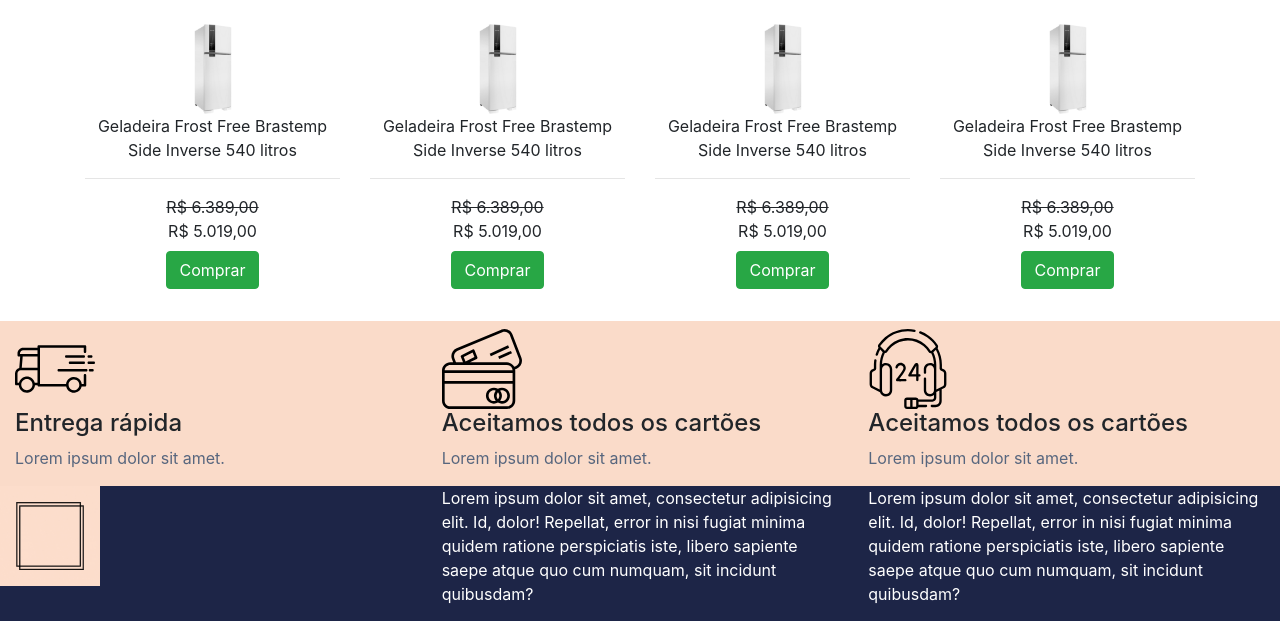
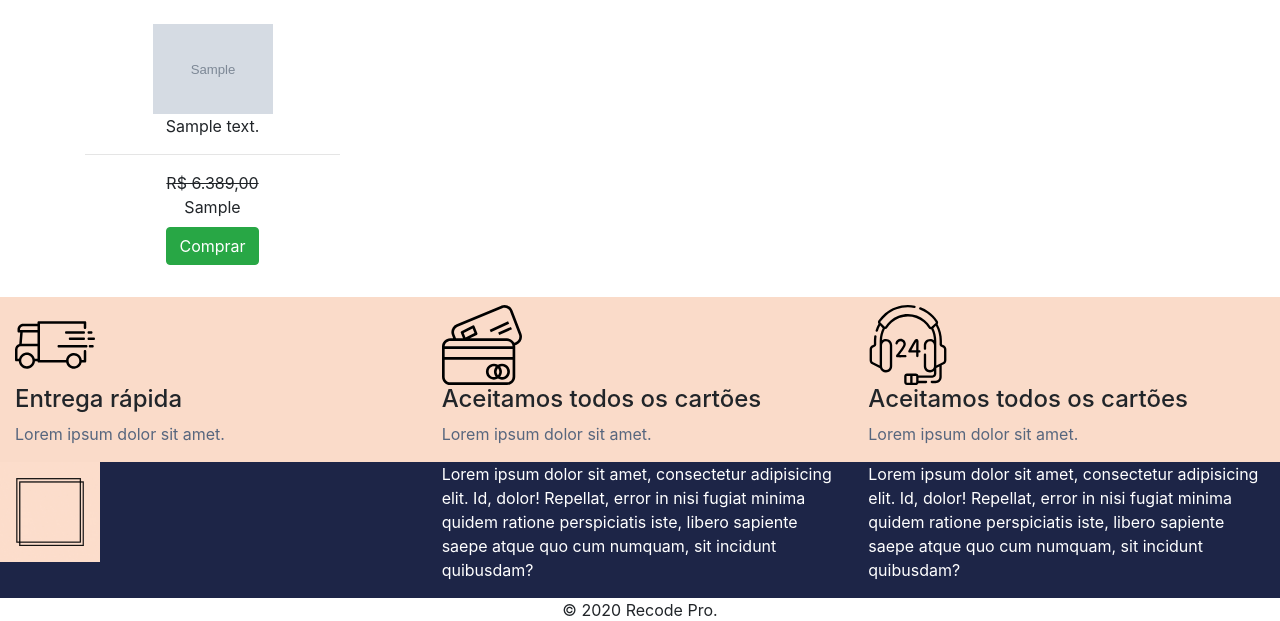
Before and after one commit to AntonioDeveloper/Loja-Eletronicos, a PHP site: page /produtos.php in a window 1280 px wide. Shown: the part 240-861 px from the top of the page. Run offline with PHP 8.4, Linux system fonts and the light colour scheme; tables that the repository leaves empty or names only in its code hold one stand-in row (values such as "Sample post"); grey boxes marked "Sample" are stand-in pictures; some libraries are stand-ins or nearby versions.

Commit message:
Produtos vindo direto do BD

```diff
--- a/produtos.php
+++ b/produtos.php
@@ -65,51 +65,51 @@
       </div>
 
         <!-- Início da seção de produtos -->
+
         <section class="container">
           <div class="row" style="text-align: center;">
-            <div class="col-lg-3 col-md-3 col-sm-6 mt-4 mb-4">
-                <img src="./imagens/geladeira.jpg" alt="geladeira" width="120px" onmouseover='destaque(this)' onmouseout="tirarDestaque(this)" onmouseout="tirarDestaque(this)"/>
+
+            <?php
+
+          $conn = mysqli_connect("localhost", "root", "", "fstackeletro");
+
+          // if(!$conn){
+          //   die("Conexão morreu" .mysqli_connect_errno());
+          // } else {
+          //   echo "Sucesso na conexão!!";
+          // }
+
+          $sel = "select * from produto";
+          $res = mysqli_query($conn, $sel);
+
+
+          if($res -> num_rows > 0){
+
+            while($row = $res -> fetch_assoc()){
+
+              ?>
+
+              <div class="col-lg-3 col-md-3 col-sm-6 mt-4 mb-4">
+                <img src="<?php echo $row['nome_imagem'];?>" alt="<?php echo $row['descricao']; ?>" width="120px" onmouseover='destaque(this)' onmouseout="tirarDestaque(this)" onmouseout="tirarDestaque(this)"/>
                 <br />
-                Geladeira Frost Free Brastemp Side Inverse 540 litros
+                <?php echo $row['descricao']; ?>
                 <hr />
                 <strike>R$ 6.389,00</strike><br />
-                R$ 5.019,00
-                <br />
-                <a href="detalhes_produto.php" class="btn btn-success mt-2 mb-2" >Comprar</a>
-            </div>
-            <div class="col-lg-3 col-md-3 col-sm-6 mt-4 mb-4">
-                <img src="./imagens/geladeira.jpg" alt="geladeira" width="120px" onmouseover='destaque(this)' onmouseout="tirarDestaque(this)" onmouseout="tirarDestaque(this)"/>
-                <br />
-                Geladeira Frost Free Brastemp Side Inverse 540 litros
-                <hr />
-                <strike>R$ 6.389,00</strike><br />
-                R$ 5.019,00
-                <br />
-                <a href="detalhes_produto.php" class="btn btn-success mt-2 mb-2" >Comprar</a>
-            </div>
-            <div class="col-lg-3 col-md-3 col-sm-6 mt-4 mb-4">
-                <img src="./imagens/geladeira.jpg" alt="geladeira" width="120px" onmouseover='destaque(this)' onmouseout="tirarDestaque(this)" onmouseout="tirarDestaque(this)"/>
-                <br />
-                Geladeira Frost Free Brastemp Side Inverse 540 litros
-                <hr />
-                <strike>R$ 6.389,00</strike><br />
-                R$ 5.019,00
-                <br />
-                <a href="detalhes_produto.php" class="btn btn-success mt-2 mb-2" >Comprar</a>
-            </div>
-            <div class="col-lg-3 col-md-3 col-sm-6 mt-4 mb-4">
-                <img src="./imagens/geladeira.jpg" alt="geladeira" width="120px" onmouseover='destaque(this)' onmouseout="tirarDestaque(this)" onmouseout="tirarDestaque(this)"/>
-                <br />
-                Geladeira Frost Free Brastemp Side Inverse 540 litros
-                <hr />
-                <strike>R$ 6.389,00</strike><br />
-                R$ 5.019,00
+                <?php echo $row['preco']; ?>
                 <br />
                 <a href="detalhes_produto.php" class="btn btn-success mt-2 mb-2" >Comprar</a>
             </div>
 
+            <?php
 
-        </div>
+              }
+            } else{
+              echo "Não há produtos nesta categoria.";
+            }
+
+            ?>
+
+          </div>
         <!-- Fim da seção de produtos -->
       </section>
 
```
